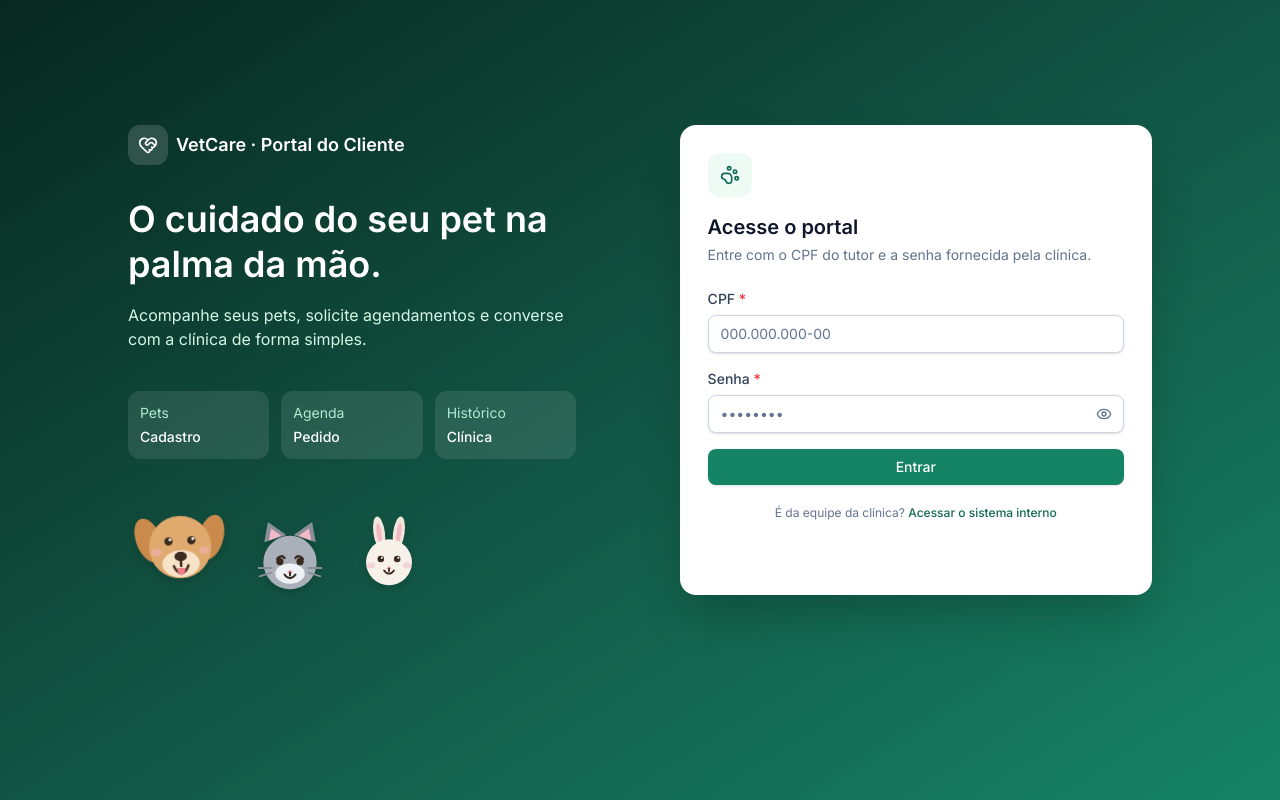
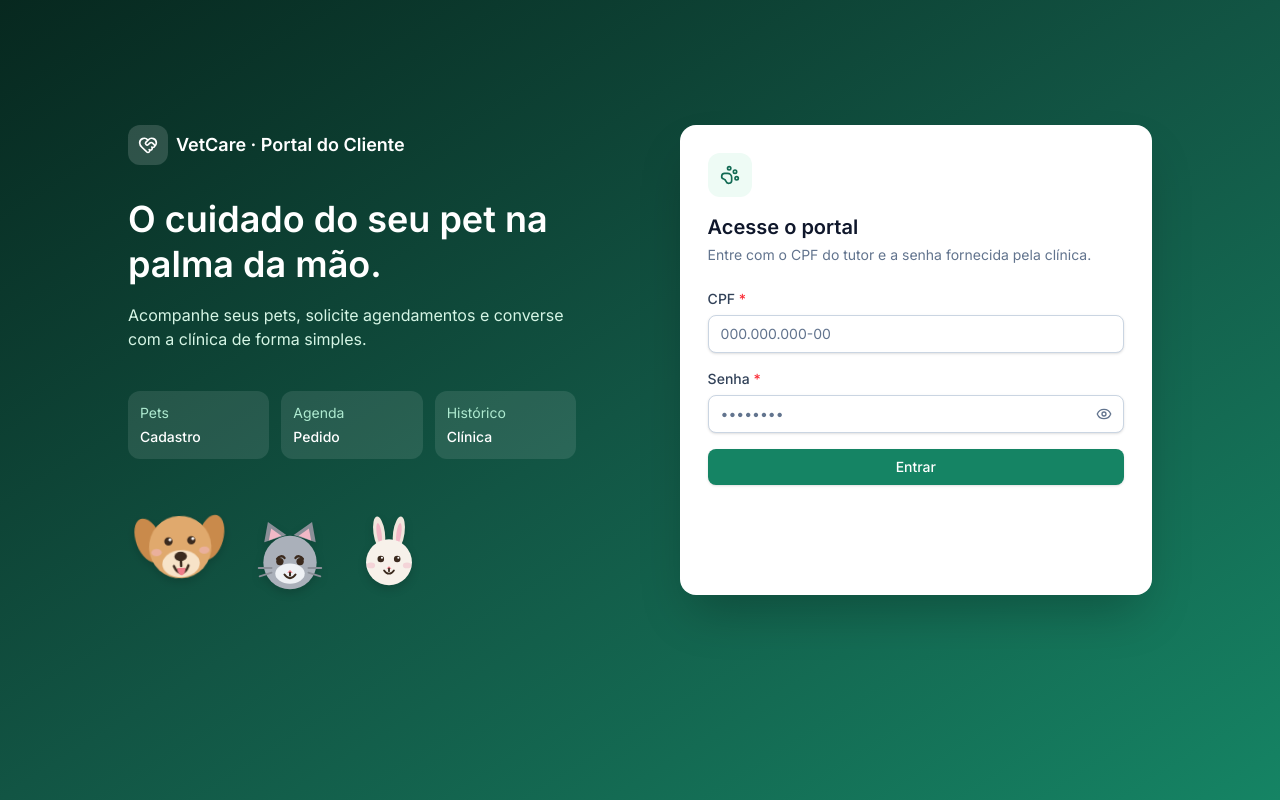
Before and after one commit to VitorSant0s/vetcare, a React (Vite) app in the folder frontend/: page /cliente/login in a window 1280 px wide. Built offline with nearby package versions, Linux system fonts and the light colour scheme.

Commit message:
feat: remove link para o sistema interno no login do cliente

```diff
--- a/frontend/src/pages/cliente/ClienteLogin.tsx
+++ b/frontend/src/pages/cliente/ClienteLogin.tsx
@@ -132,12 +132,6 @@ export function ClienteLogin() {
               </Botao>
             </form>
 
-            <p className="mt-5 text-center text-xs text-slate-500">
-              É da equipe da clínica?{' '}
-              <a href="/login" className="font-medium text-brand-700 hover:underline">
-                Acessar o sistema interno
-              </a>
-            </p>
           </div>
         </div>
       </div>
```
